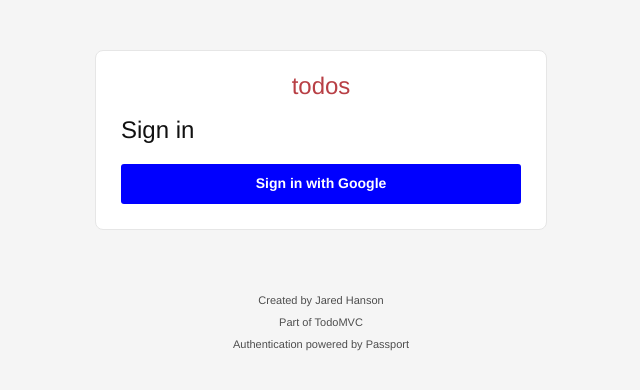
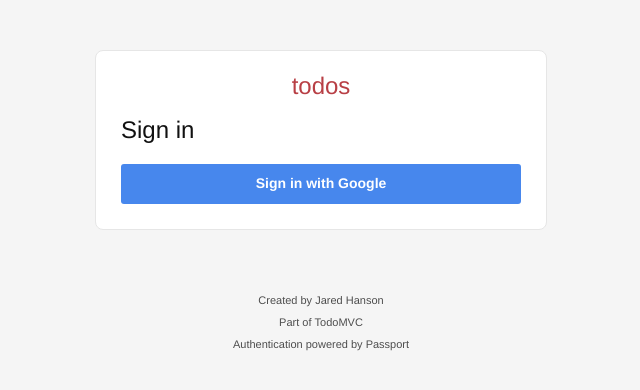
Before and after one commit to passport/todos-express-google-oauth2, a Node server app: page /login in a window 1280 px wide. Shown: the top 390 px of the page, without its empty margins (319-959 px from the left). Run offline with Node 20, Linux system fonts and the light colour scheme; some libraries are stand-ins or nearby versions.

Commit message:
Style the Google button.

```diff
--- a/public/css/login.css
+++ b/public/css/login.css
@@ -25,12 +25,16 @@ a.button {
 	padding: 10px;
 	width: 100%;
 	border-radius: 3px;
-	background: blue;
+	background: #000;
 	font-size: 14px;
 	font-weight: 700;
 	text-align: center;
 	text-decoration: none;
 	color: white;
+}
+
+a.google {
+	background: #4787ed;
 }
 
 button:hover {
--- a/views/login.ejs
+++ b/views/login.ejs
@@ -19,7 +19,7 @@
 				<% }); %>
 			</section>
 			<% } %>
-			<a class="button" href="/login/federated/accounts.google.com">Sign in with Google</a>
+			<a class="button google" href="/login/federated/accounts.google.com">Sign in with Google</a>
 		</section>
 		<footer class="info">
 			<p>Created by <a href="https://www.jaredhanson.me">Jared Hanson</a></p>
```
